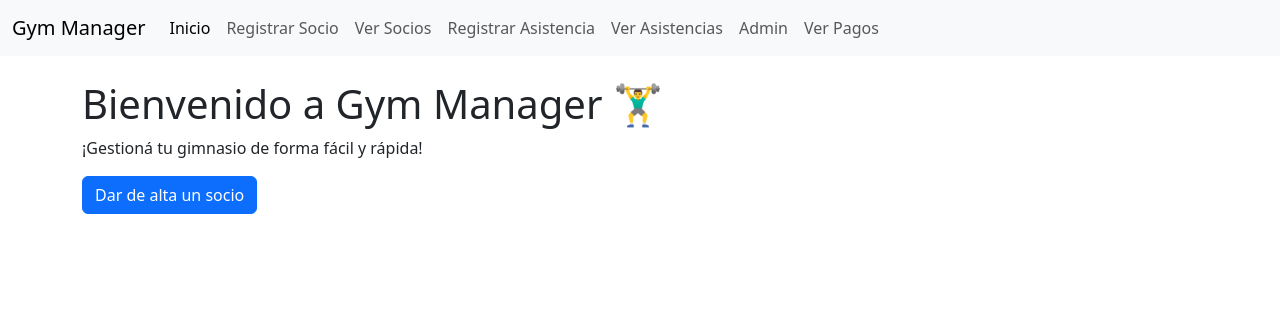
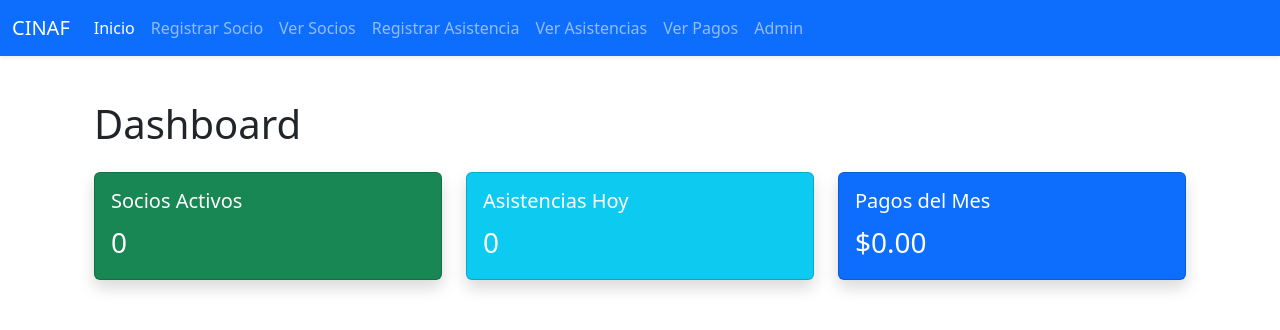
Before and after one commit to AgustinNormand/gymapp, a Django app: page / in a window 1280 px wide. Shown: the top 330 px of the page. Run offline with Django 5.2, Linux system fonts and the light colour scheme; data that the repository does not hold is empty.

Commit message:
Renombro Gym Manager a Cinaf, agrego dashboard en la home

```diff
--- a/backend/admin.py
+++ b/backend/admin.py
@@ -3,6 +3,6 @@
 from django.contrib import admin
 
 # Personalización del Admin
-admin.site.site_header = "Gym Manager Admin"
-admin.site.site_title = "Gym Manager Portal"
-admin.site.index_title = "Bienvenido al Administrador de Gym Manager"
+admin.site.site_header = "CINAF Admin"
+admin.site.site_title = "CINAF Portal"
+admin.site.index_title = "Bienvenido al Administrador de CINAF"
--- a/backend/views.py
+++ b/backend/views.py
@@ -1,4 +1,24 @@
 from django.shortcuts import render
+from socios.models import Socio
+from registros.models import RegistroEntrada
+from pagos.models import Pago
+from datetime import date
 
 def home(request):
-    return render(request, 'home.html')
+    hoy = date.today()
+
+    total_socios = Socio.objects.filter().count()
+    asistencias_hoy = RegistroEntrada.objects.filter(fecha_hora__date=hoy).count()
+    pagos_mes = Pago.objects.filter(
+        fecha_pago__year=hoy.year,
+        fecha_pago__month=hoy.month
+    )
+
+    total_pagos_mes = sum(pago.monto for pago in pagos_mes)
+
+    context = {
+        'total_socios': total_socios,
+        'asistencias_hoy': asistencias_hoy,
+        'total_pagos_mes': total_pagos_mes,
+    }
+    return render(request, 'home.html', context)
--- a/socios/templates/socios/alta_socio.html
+++ b/socios/templates/socios/alta_socio.html
@@ -1,6 +1,6 @@
 {% extends 'base.html' %}
 
-{% block title %}Alta de Socio - Gym Manager{% endblock %}
+{% block title %}Alta de Socio - CINAF{% endblock %}
 
 {% block content %}
     <h2>Alta de Socio</h2>
--- a/templates/base.html
+++ b/templates/base.html
@@ -3,61 +3,61 @@
 <head>
     <meta charset="UTF-8">
     <meta name="viewport" content="width=device-width, initial-scale=1.0">
-    <title>{% block title %}Gym Manager{% endblock %}</title>
+    <title>{% block title %}CINAF{% endblock %}</title>
     <!-- Bootstrap CSS (vía CDN) -->
     <link href="https://cdn.jsdelivr.net/npm/bootstrap@5.3.0-alpha1/dist/css/bootstrap.min.css" rel="stylesheet">
 </head>
 <body>
     <!-- Barra de navegación -->
-    <nav class="navbar navbar-expand-lg navbar-light bg-light">
+    <nav class="navbar navbar-expand-lg navbar-dark bg-primary fixed-top shadow-sm">
         <div class="container-fluid">
-            <a class="navbar-brand" href="/">Gym Manager</a>
+            <a class="navbar-brand" href="/">CINAF</a>
             <button class="navbar-toggler" type="button" data-bs-toggle="collapse" data-bs-target="#navbarNav" aria-controls="navbarNav" aria-expanded="false" aria-label="Toggle navigation">
                 <span class="navbar-toggler-icon"></span>
             </button>
             <div class="collapse navbar-collapse" id="navbarNav">
                 <ul class="navbar-nav">
                     <li class="nav-item">
-                        <a class="nav-link active" aria-current="page" href="/">Inicio</a>
+                        <a class="nav-link {% if request.path == '/' %}active{% endif %}" href="/">Inicio</a>
                     </li>
                     <li class="nav-item">
-                        <a class="nav-link" href="/socios/alta/">Registrar Socio</a>
+                        <a class="nav-link {% if request.path == '/socios/alta/' %}active{% endif %}" href="/socios/alta/">Registrar Socio</a>
                     </li>
                     <li class="nav-item">
-                        <a class="nav-link" href="{% url 'socios:listar_socios' %}">Ver Socios</a>
+                        <a class="nav-link {% if request.path == '/socios/' %}active{% endif %}" href="{% url 'socios:listar_socios' %}">Ver Socios</a>
                     </li>
                     <li class="nav-item">
-                        <a class="nav-link" href="{% url 'registrar_entrada' %}">Registrar Asistencia</a>
+                        <a class="nav-link {% if request.path == '/registros/registrar/' %}active{% endif %}" href="{% url 'registrar_entrada' %}">Registrar Asistencia</a>
                     </li>
                     <li class="nav-item">
-                        <a class="nav-link" href="{% url 'listar_entradas' %}">Ver Asistencias</a>
+                        <a class="nav-link {% if request.path == '/registros/entradas/' %}active{% endif %}" href="{% url 'listar_entradas' %}">Ver Asistencias</a>
                     </li>
                     <li class="nav-item">
-                        <a class="nav-link" href="/admin/">Admin</a>
+                        <a class="nav-link {% if request.path == '/pagos/listar/' %}active{% endif %}" href="{% url 'pagos:listar_pagos' %}">Ver Pagos</a>
                     </li>
                     <li class="nav-item">
-                        <a class="nav-link" href="{% url 'pagos:listar_pagos' %}">Ver Pagos</a>
+                        <a class="nav-link {% if request.path == '/admin/' %}active{% endif %}" href="/admin/">Admin</a>
                     </li>
                 </ul>
             </div>
         </div>
     </nav>
 
+    <!-- Mensajes flash -->
     {% if messages %}
-    <div class="container mt-3">
+    <div class="container mt-5 pt-4">
         {% for message in messages %}
         <div class="alert alert-{{ message.tags }} alert-dismissible fade show" role="alert">
-            {{ message }}
+            {{ message|safe }}
             <button type="button" class="btn-close" data-bs-dismiss="alert" aria-label="Cerrar"></button>
         </div>
         {% endfor %}
     </div>
     {% endif %}
 
-
     <!-- Contenido de la página -->
-    <div class="container mt-4">
-        {% block content %}  <!-- Aquí se cargará el contenido específico de cada página -->
+    <div class="container" style="margin-top: 100px;">
+        {% block content %}
         {% endblock %}
     </div>
 
@@ -65,6 +65,4 @@
     <script src="https://cdn.jsdelivr.net/npm/@popperjs/core@2.11.6/dist/umd/popper.min.js"></script>
     <script src="https://cdn.jsdelivr.net/npm/bootstrap@5.3.0-alpha1/dist/js/bootstrap.min.js"></script>
 </body>
-
-
 </html>
--- a/templates/home.html
+++ b/templates/home.html
@@ -1,9 +1,37 @@
 {% extends 'base.html' %}
 
-{% block title %}Bienvenido a Gym Manager{% endblock %}
+{% block title %}Inicio - CINAF{% endblock %}
 
 {% block content %}
-    <h1>Bienvenido a Gym Manager 🏋️‍♂️</h1>
-    <p>¡Gestioná tu gimnasio de forma fácil y rápida!</p>
-    <p><a href="/socios/alta/" class="btn btn-primary">Dar de alta un socio</a></p>
+<div class="container">
+    <h1 class="mb-4">Dashboard</h1>
+    <div class="row">
+        <div class="col-md-4">
+            <div class="card text-white bg-success mb-3 shadow">
+                <div class="card-body">
+                    <h5 class="card-title">Socios Activos</h5>
+                    <p class="card-text fs-3">{{ total_socios }}</p>
+                </div>
+            </div>
+        </div>
+
+        <div class="col-md-4">
+            <div class="card text-white bg-info mb-3 shadow">
+                <div class="card-body">
+                    <h5 class="card-title">Asistencias Hoy</h5>
+                    <p class="card-text fs-3">{{ asistencias_hoy }}</p>
+                </div>
+            </div>
+        </div>
+
+        <div class="col-md-4">
+            <div class="card text-white bg-primary mb-3 shadow">
+                <div class="card-body">
+                    <h5 class="card-title">Pagos del Mes</h5>
+                    <p class="card-text fs-3">${{ total_pagos_mes|floatformat:2 }}</p>
+                </div>
+            </div>
+        </div>
+    </div>
+</div>
 {% endblock %}
```
Also changed, not shown: README.md.
